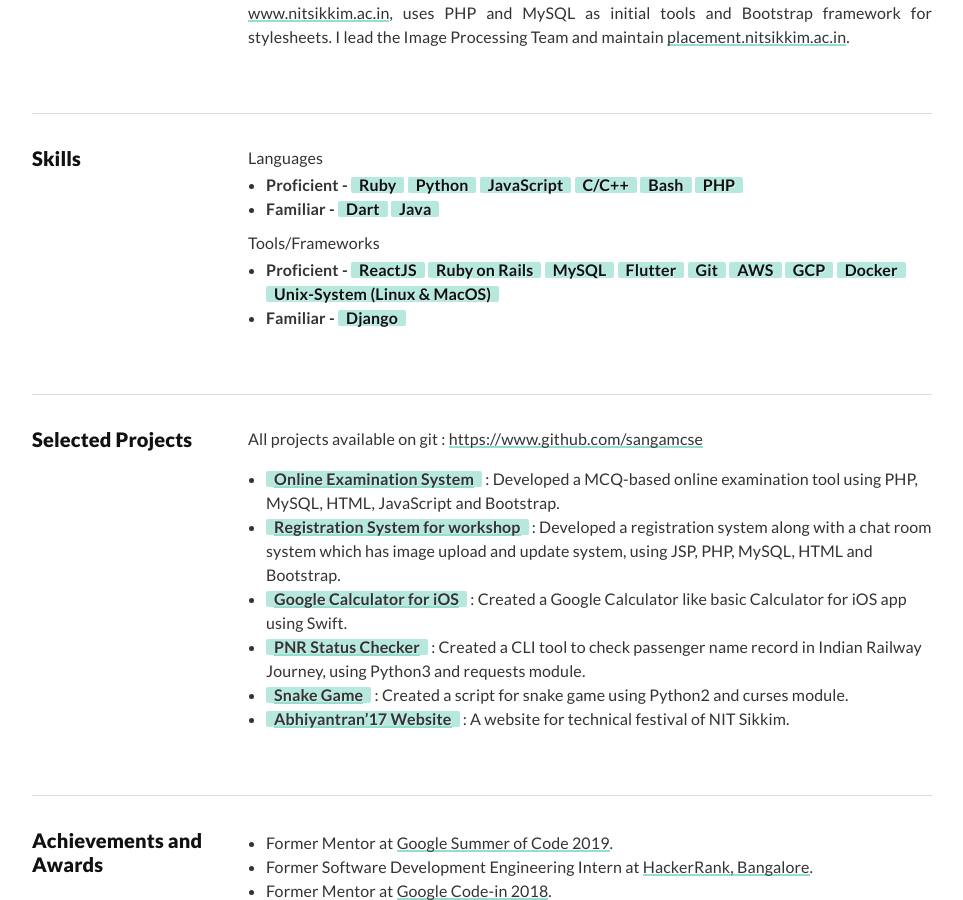
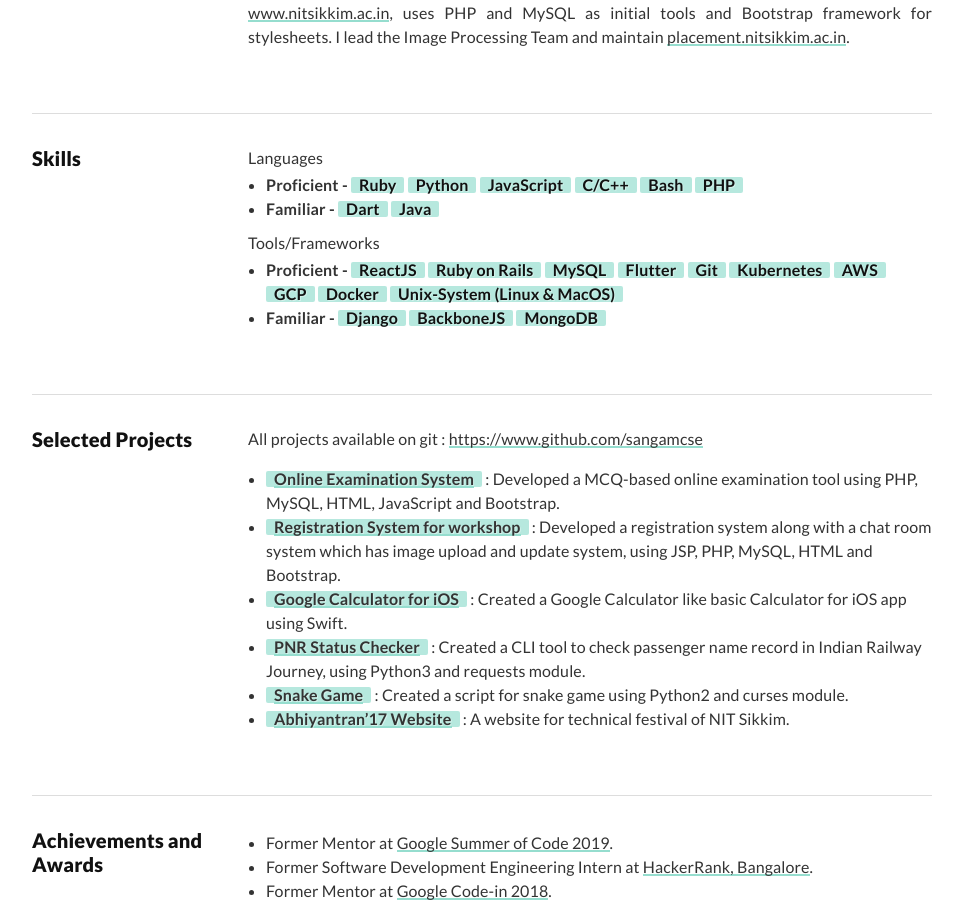
Before and after one commit to sangamcse/resume, a Jekyll site: the page built from index.html, in a window 1280 px wide and 900 px high, scrolled down 2243 px. Shown: the whole window, without its empty margins (158-1121 px from the left). Built offline with Jekyll 4.4.1, drawn with Linux system fonts in a browser that asks for light colours.

Commit message:
Add skills
Signed-off-by: Sangam Kumar <sangamcse.dev@gmail.com>

```diff
--- a/_data/skills.yml
+++ b/_data/skills.yml
@@ -11,6 +11,7 @@
       MySQL,
       Flutter,
       Git,
+      Kubernetes,
       AWS,
       GCP,
       Docker,
@@ -19,4 +20,6 @@
   familiar:
     [
       Django,
+      BackboneJS,
+      MongoDB,
     ]
```
Also changed, not shown: 2 other files.
